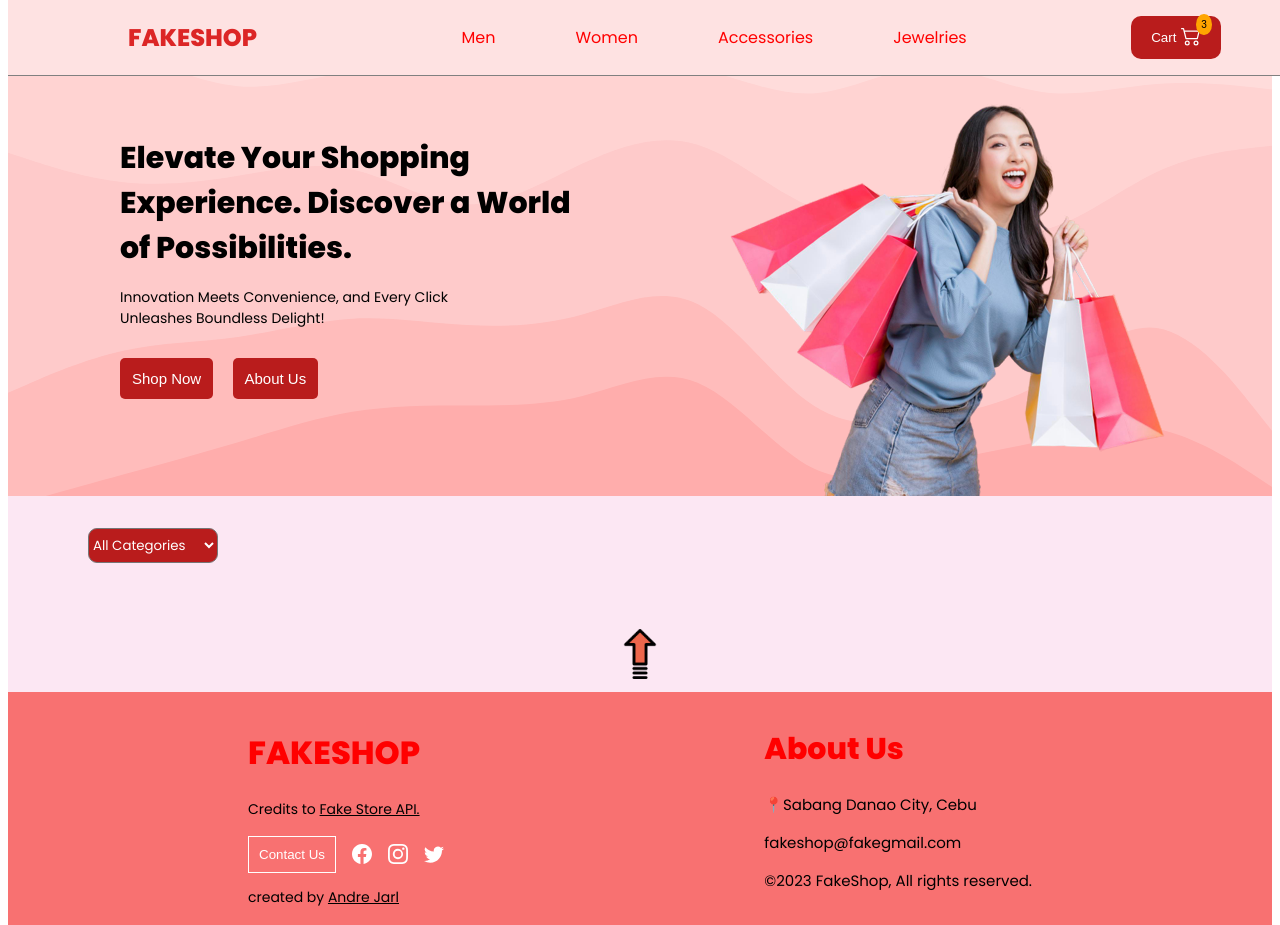
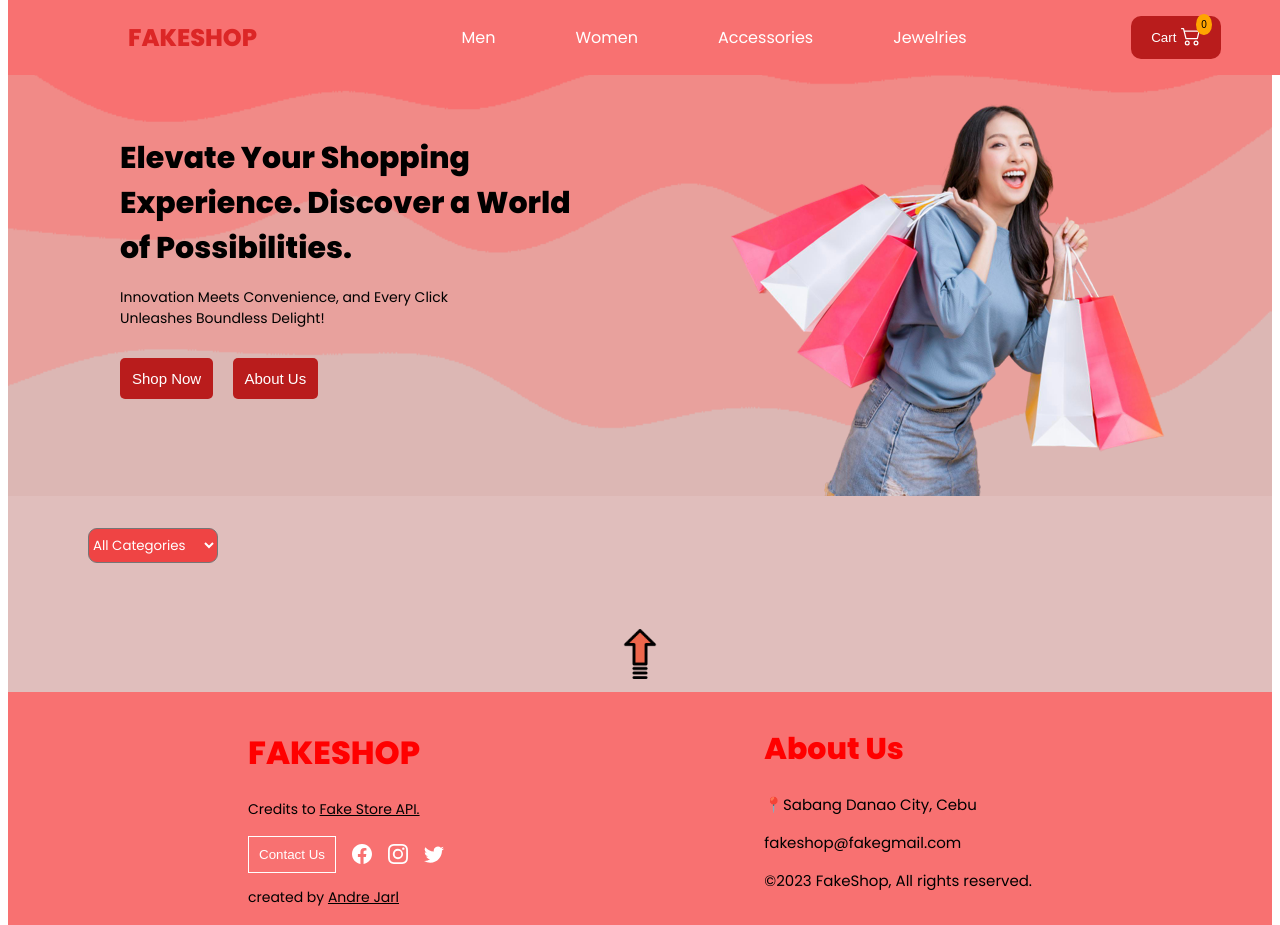
Before and after one commit to AndreJarl/fakeshop, a website: page commerce.html in a window 1280 px wide. Shown: the top 925 px of the page. Drawn offline with Linux system fonts and the light colour scheme; some packages are replaced by stand-ins of ours; no server answers; a script that the page names is missing.

Commit message:
updated color and cart num feature

```diff
--- a/commerce.html
+++ b/commerce.html
@@ -32,7 +32,7 @@
                 <path d="M0 2.5A.5.5 0 0 1 .5 2H2a.5.5 0 0 1 .485.379L2.89 4H14.5a.5.5 0 0 1 .485.621l-1.5 6A.5.5 0 0 1 13 11H4a.5.5 0 0 1-.485-.379L1.61 3H.5a.5.5 0 0 1-.5-.5zM3.14 5l1.25 5h8.22l1.25-5H3.14zM5 13a1 1 0 1 0 0 2 1 1 0 0 0 0-2zm-2 1a2 2 0 1 1 4 0 2 2 0 0 1-4 0zm9-1a1 1 0 1 0 0 2 1 1 0 0 0 0-2zm-2 1a2 2 0 1 1 4 0 2 2 0 0 1-4 0z"/>
               </svg></div>
 
-            <p class="count">3</p>
+            <p class="count"></p>
         </button>
 
     </nav>
@@ -41,7 +41,7 @@
 
 <!---------------------------------------HERO SECTION----------------------------------------------->
 
-    <section>
+    <section style="background-image: url(images/stacked-waves-haikei.png); background-repeat: no-repeat; background-size: cover;">
         <div class="slogan" id="slogan">
 
             <p class="sloganText">Elevate Your Shopping Experience. Discover a World of Possibilities.</p>
--- a/data.js
+++ b/data.js
@@ -5,13 +5,19 @@ const closebtn = document.querySelector('.x');
 const addedcart = document.querySelector('.addedcart');
 const cartBtn = document.querySelector('.cart');
 const cartpromodal = document.querySelector('.cartpromodal');
+const count = document.querySelector('.count');
+
+let arr = [];
+
 
 
 cartBtn.addEventListener('click',()=>{
   if (cartpromodal.style.right === "-100%") {
     cartpromodal.style.right = "0";
+    count.innerHTML = arr.length;
   } else{
     cartpromodal.style.right = "-100%";
+
   }
 })
 
@@ -100,6 +106,7 @@ function displayPro() {
             addTOcart()
           });
         });
+        count.innerHTML = arr.length;
 }
 
 function addTOcart() {
@@ -155,6 +162,12 @@ function addTOcart() {
             </div>
           </div>
         `;
+        arr.push({
+          productTitle
+       })
+       console.log(arr);
+       count .innerHTML = arr.length;
+
         const addquantity = document.querySelectorAll('.incre');
         addquantity.forEach(button =>{
               button.addEventListener('click',()=>{
@@ -188,6 +201,9 @@ function addTOcart() {
 
                if (currentCount < 2) {
                  cartItem.parentNode.removeChild(cartItem);
+                 arr.splice(0, 1);
+                 console.log(arr.length);
+                 count.innerHTML = arr.length;
                }
 
               })
@@ -204,6 +220,7 @@ function addTOcart() {
       });
     });
   });
+
 }
 
 
@@ -310,6 +327,8 @@ function addtocart2() {
 
 
             }
+
+
           });
 
           if (!productExists) {
@@ -333,6 +352,13 @@ function addtocart2() {
                 </div>
               </div>
             `;
+              arr.push({
+                 productTitle
+              })
+              console.log(arr);
+              count .innerHTML = arr.length;
+
+
             const addquantity = document.querySelectorAll('.incre');
             addquantity.forEach(button =>{
                   button.addEventListener('click',()=>{
@@ -365,6 +391,9 @@ function addtocart2() {
 
                    if (currentCount < 2) {
                      cartItem.parentNode.removeChild(cartItem);
+                     arr.splice(0, 1);
+                     console.log(arr.length);
+                     count.innerHTML = arr.length;
                    }
 
                   })
@@ -384,7 +413,7 @@ function addtocart2() {
   })
 
 
-
+  count.innerHTML = arr.length;
 }
 
   //  for tommorow
--- a/styles/style.scss
+++ b/styles/style.scss
@@ -19,8 +19,9 @@ nav{
     margin: 0;
     margin-top: -.5em;
     align-items: center;
-    border-bottom: 1px solid gray;
-    background-color: #fee2e2;
+    // border-bottom: .5px  gray;
+
+    background-color:#f87171;
     position: fixed;
     width: 100%;
     z-index: 5353;
@@ -39,7 +40,7 @@ ul{
     font-weight: 500;
 }
 li{
-    color: red;
+    color: white;
 }
 .cart{
     display: flex;
@@ -133,16 +134,18 @@ section{
     width: 130px;
     height: 35px;
     font-weight: 500;
-    background-color: #b91c1c;
+    background-color: #ef4444;
     color: white;
     border-radius: 9px;
+
 }
 
 .shop1{
-    background-image: url(/images/sho4.png);
+    // background-image: url(/images/sho4.png);
+   background-color: #E0BEBC;
     background-repeat: no-repeat;
     background-size: 4000px;
-	background-color: #fb7185;
+
 }
 
 .shop{
```
Also changed, not shown: styles/style.css.
